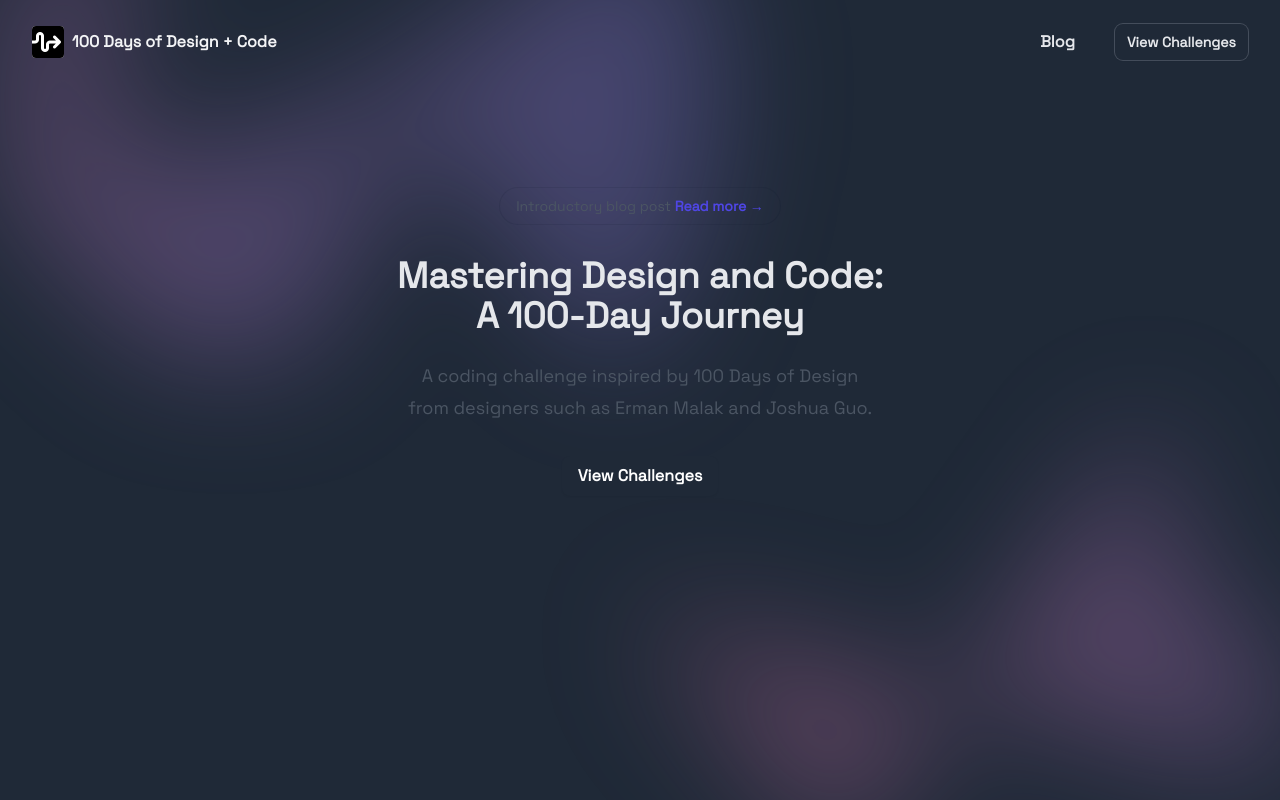
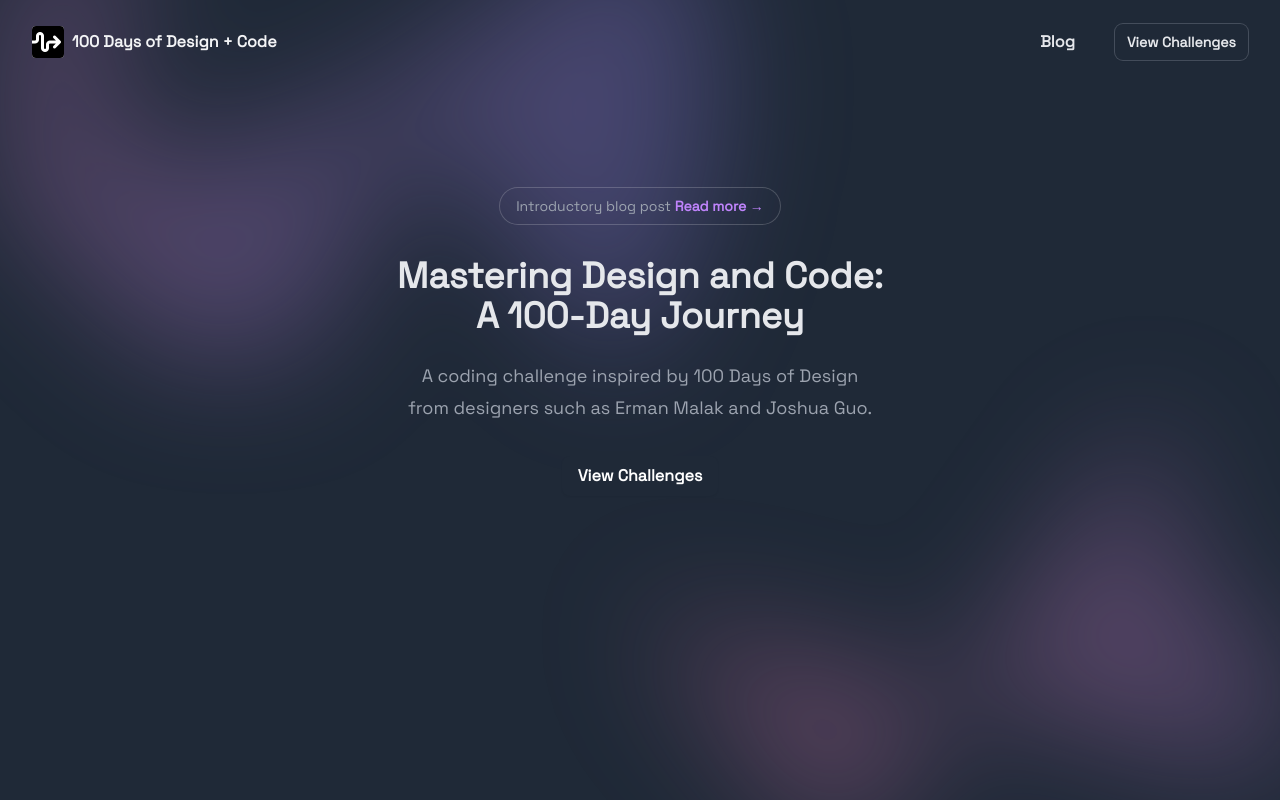
Before and after one commit to iann-mathaiya/100-Days-of-Code, a Vue app: page / in a window 1280 px wide. Built offline with nearby package versions, Linux system fonts and the light colour scheme.

Commit message:
clean up

```diff
--- a/src/components/HeroSection.vue
+++ b/src/components/HeroSection.vue
@@ -1,5 +1,5 @@
 <template>
-  <div class="isolate bg-gray-800 overflow-hidden h-full">
+  <div class="isolate bg-gray-800 overflow-hidden h-screen">
     <div class="absolute inset-x-0 top-[-10rem] -z-10 transform-gpu overflow-hidden blur-3xl sm:top-[-20rem]">
       <svg
         class="relative left-[calc(50%-11rem)] -z-10 h-[21.1875rem] max-w-none -translate-x-1/2 rotate-[30deg] sm:left-[calc(50%-30rem)] sm:h-[42.375rem]"
@@ -24,16 +24,16 @@
           <div>
             <div class="hidden sm:mb-8 sm:flex sm:justify-center">
               <div
-                class="relative overflow-hidden rounded-full py-1.5 px-4 text-sm leading-6 ring-1 ring-gray-900/10 hover:ring-gray-900/20">
-                <span class="text-gray-600">
-                  Introductory blog post <a href="#" class="font-semibold text-indigo-600"><span
+                class="relative overflow-hidden rounded-full py-1.5 px-4 text-sm leading-6 ring-1 ring-gray-100/20 hover:ring-gray-100/40">
+                <span class="text-gray-400">
+                  Introductory blog post <a href="#" class="font-semibold text-purple-400"><span
                       class="absolute inset-0" aria-hidden="true" />Read more <span aria-hidden="true">&rarr;</span></a>
                 </span>
               </div>
             </div>
             <div>
               <HeadingOne class="text-center">Mastering Design and Code: <br> A 100-Day Journey</HeadingOne>
-              <p class="mt-6 text-lg leading-8 text-gray-600 sm:text-center">
+              <p class="mt-6 text-lg leading-8 text-gray-400 sm:text-center">
                 A coding challenge inspired by 100 Days of Design <br> from designers such as
                 <a class="" href="https://twitter.com/ermanmalak" target="_blank">Erman Malak</a>
                 <span> and </span>
```
